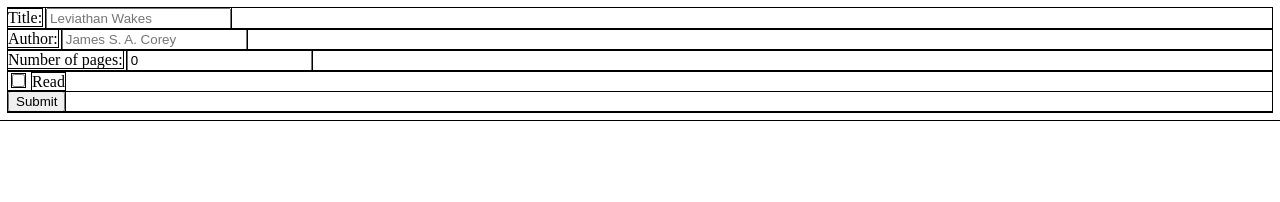
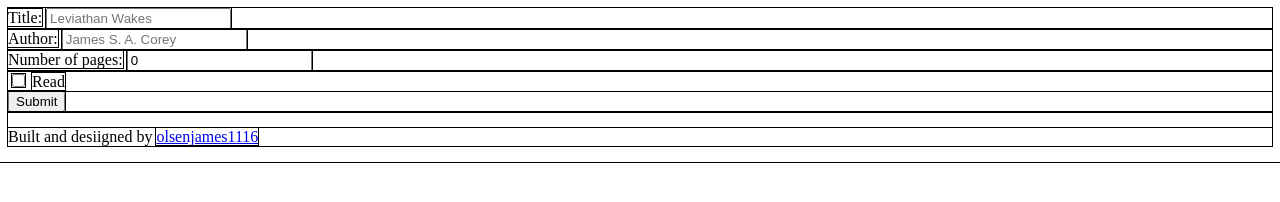
Before and after one commit to olsenjames1116/library, a website: page index.html in a window 1280 px wide. Drawn offline with Linux system fonts and the light colour scheme.

Commit message:
Add footer to webpage with author acknowledgement

```diff
--- a/index.html
+++ b/index.html
@@ -30,5 +30,8 @@
         </form>
         <div class="mainContent">
         </div>
+        <div class="footer">
+            <p>Built and desiigned by <a href="https://github.com/olsenjames1116">olsenjames1116</a></p>
+        </div>
     </body>
 </html>
```
